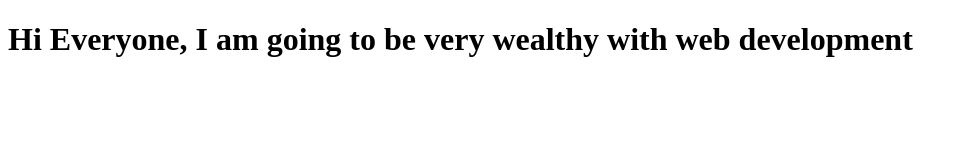
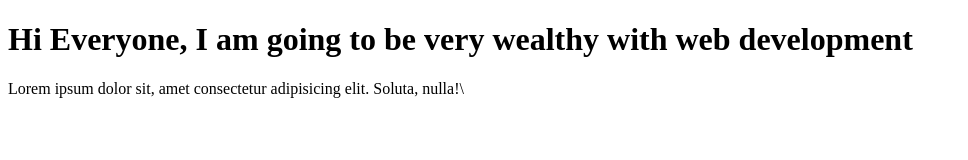
Before and after one commit to Yehudah23/netflix.com, a plain HTML site: page index.html in a window 1280 px wide. Shown: the whole page, without its empty margins (0-968 px from the left). Drawn offline with Linux system fonts and the light colour scheme.

Commit message:
I added p tag

```diff
--- a/index.html
+++ b/index.html
@@ -7,5 +7,7 @@
 </head>
 <body>
     <h1>Hi Everyone, I am going to be very wealthy with web development</h1>
+    <p>Lorem ipsum dolor sit, amet consectetur adipisicing elit. Soluta, nulla!\
+    </p>
 </body>
 </html>
```
